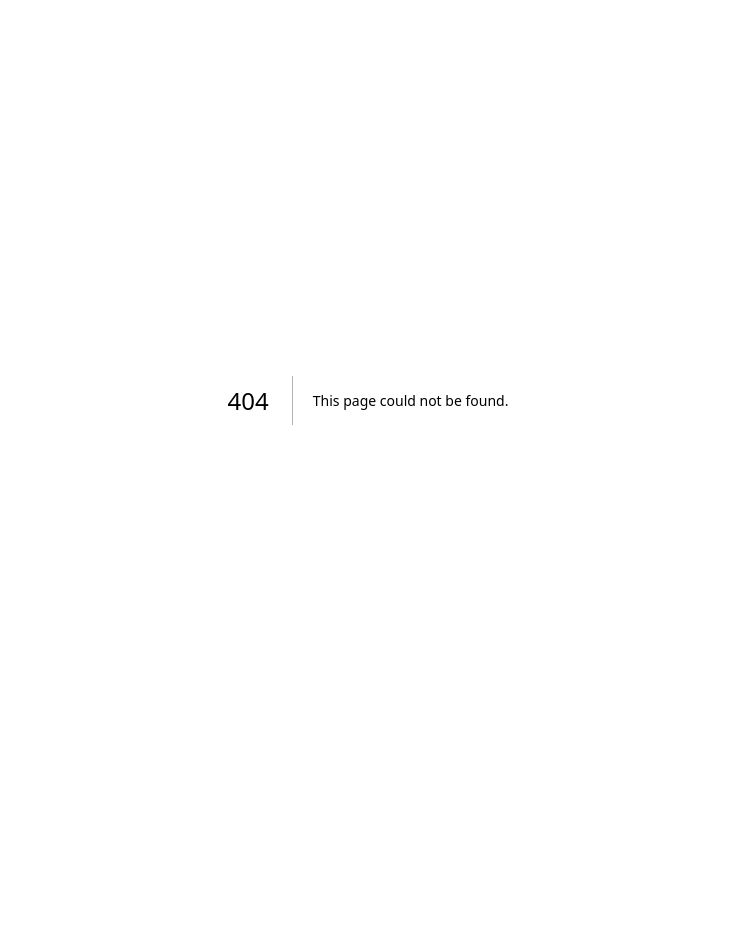
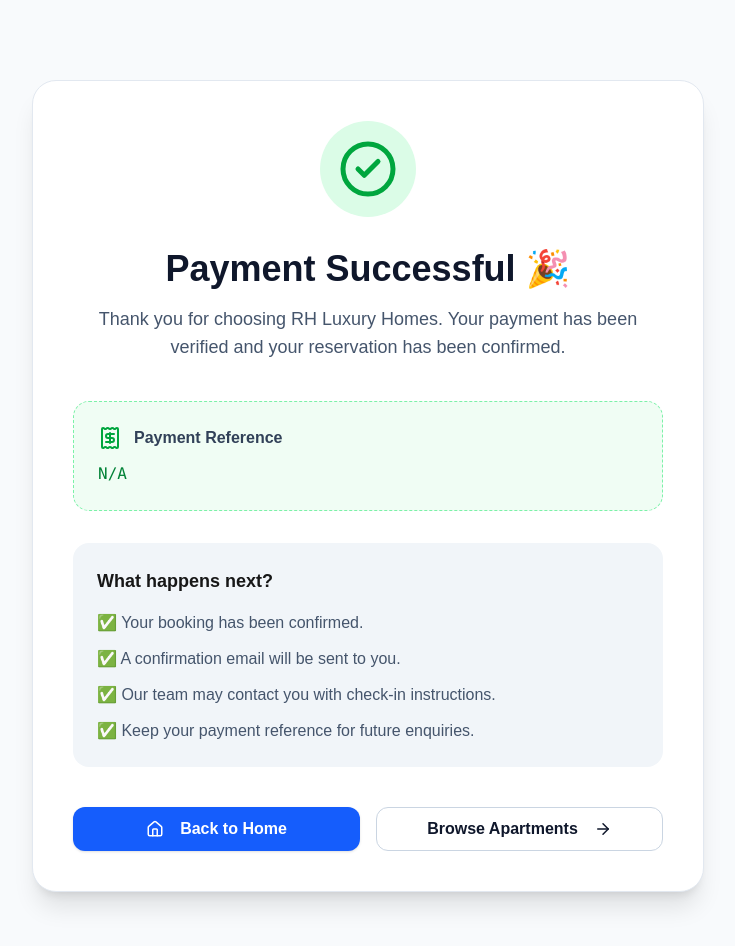
Before and after one commit to Yemgold/shortlet, a Next.js app: page /payment/success in a window 1280 px wide. Before the commit this address had no page. Shown: the top 946 px of the page, without its empty margins (272-1007 px from the left). Before the commit the page ends 800 px from the top, so only its background shows below. Built offline with nearby package versions, Linux system fonts and the light colour scheme.

Commit message:
Build contact page

```diff
--- /dev/null
+++ b/src/app/payment/success/page.tsx
@@ -0,0 +1,179 @@
+
+
+
+"use client";
+
+import Link from "next/link";
+import { useSearchParams } from "next/navigation";
+import { motion } from "framer-motion";
+import {
+  CheckCircle2,
+  ArrowRight,
+  Home,
+  Receipt,
+} from "lucide-react";
+
+import Button from "@/components/ui/Button";
+
+export default function PaymentSuccessPage() {
+  const searchParams = useSearchParams();
+
+  const reference =
+    searchParams.get("reference") ?? "";
+
+  return (
+    <main className="min-h-screen bg-slate-50">
+      <div className="mx-auto flex min-h-screen max-w-7xl items-center justify-center px-6 py-20">
+        <motion.div
+          initial={{
+            opacity: 0,
+            y: 40,
+          }}
+          animate={{
+            opacity: 1,
+            y: 0,
+          }}
+          transition={{
+            duration: 0.5,
+          }}
+          className="
+            w-full
+            max-w-2xl
+            rounded-3xl
+            border
+            border-slate-200
+            bg-white
+            p-10
+            shadow-xl
+          "
+        >
+          {/* Success Icon */}
+          <div className="flex justify-center">
+            <div
+              className="
+                flex
+                h-24
+                w-24
+                items-center
+                justify-center
+                rounded-full
+                bg-green-100
+              "
+            >
+              <CheckCircle2
+                size={60}
+                className="text-green-600"
+              />
+            </div>
+          </div>
+
+          {/* Heading */}
+          <div className="mt-8 text-center">
+            <h1 className="text-4xl font-bold text-slate-900">
+              Payment Successful 🎉
+            </h1>
+
+            <p className="mt-4 text-lg text-slate-600">
+              Thank you for choosing RH Luxury Homes.
+              Your payment has been verified and your
+              reservation has been confirmed.
+            </p>
+          </div>
+
+          {/* Reference */}
+          <div
+            className="
+              mt-10
+              rounded-2xl
+              border
+              border-dashed
+              border-green-300
+              bg-green-50
+              p-6
+            "
+          >
+            <div className="flex items-center gap-3">
+              <Receipt className="text-green-600" />
+
+              <span className="font-semibold text-slate-700">
+                Payment Reference
+              </span>
+            </div>
+
+            <p className="mt-3 break-all font-mono text-green-700">
+              {reference || "N/A"}
+            </p>
+          </div>
+
+          {/* Information */}
+          <div
+            className="
+              mt-8
+              rounded-2xl
+              bg-slate-100
+              p-6
+            "
+          >
+            <h2 className="mb-4 text-lg font-semibold">
+              What happens next?
+            </h2>
+
+            <ul className="space-y-3 text-slate-600">
+              <li>
+                ✅ Your booking has been confirmed.
+              </li>
+
+              <li>
+                ✅ A confirmation email will be sent to
+                you.
+              </li>
+
+              <li>
+                ✅ Our team may contact you with check-in
+                instructions.
+              </li>
+
+              <li>
+                ✅ Keep your payment reference for future
+                enquiries.
+              </li>
+            </ul>
+          </div>
+
+          {/* Buttons */}
+          <div className="mt-10 flex flex-col gap-4 sm:flex-row">
+            <Link
+              href="/"
+              className="flex-1"
+            >
+              <Button className="w-full">
+                <Home
+                  size={18}
+                  className="mr-2"
+                />
+                Back to Home
+              </Button>
+            </Link>
+
+            <Link
+              href="/apartments"
+              className="flex-1"
+            >
+              <Button
+                variant="outline"
+                className="w-full"
+              >
+                Browse Apartments
+
+                <ArrowRight
+                  size={18}
+                  className="ml-2"
+                />
+              </Button>
+            </Link>
+          </div>
+        </motion.div>
+      </div>
+    </main>
+  );
+}
```
